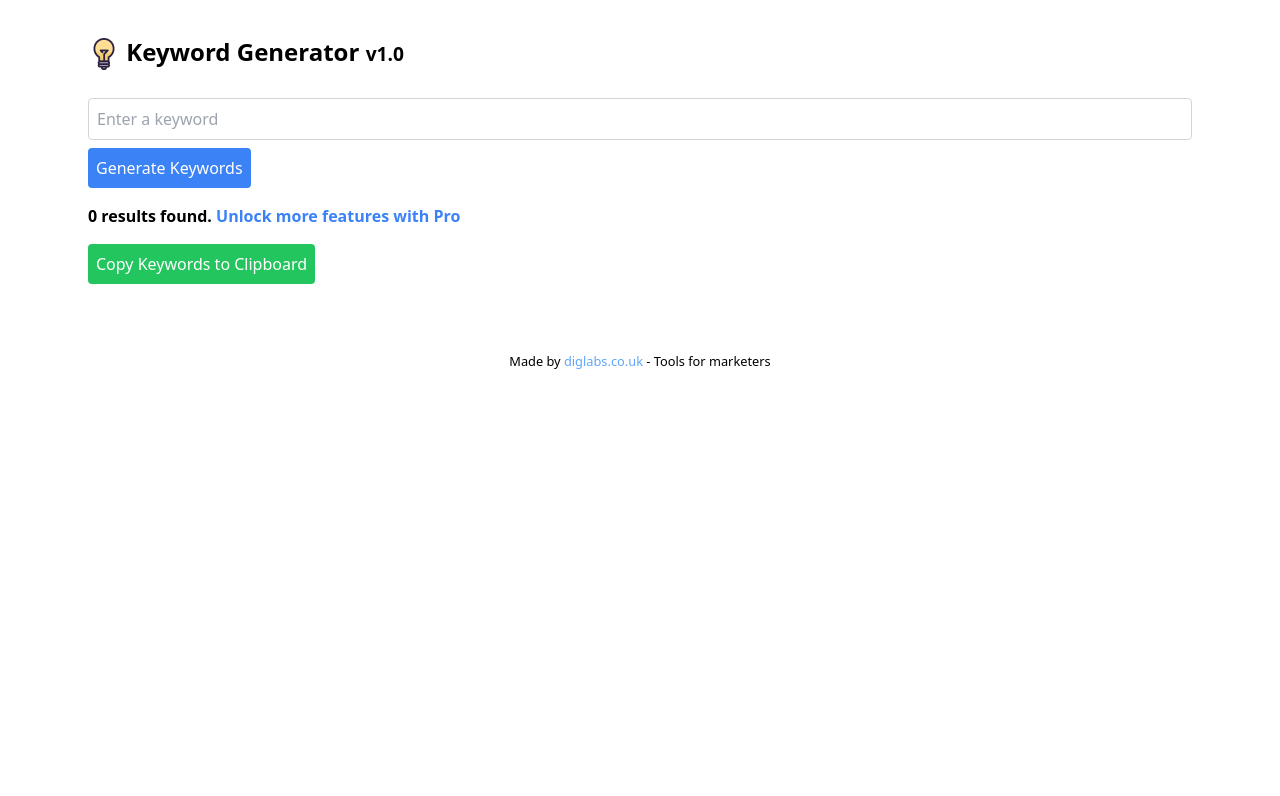
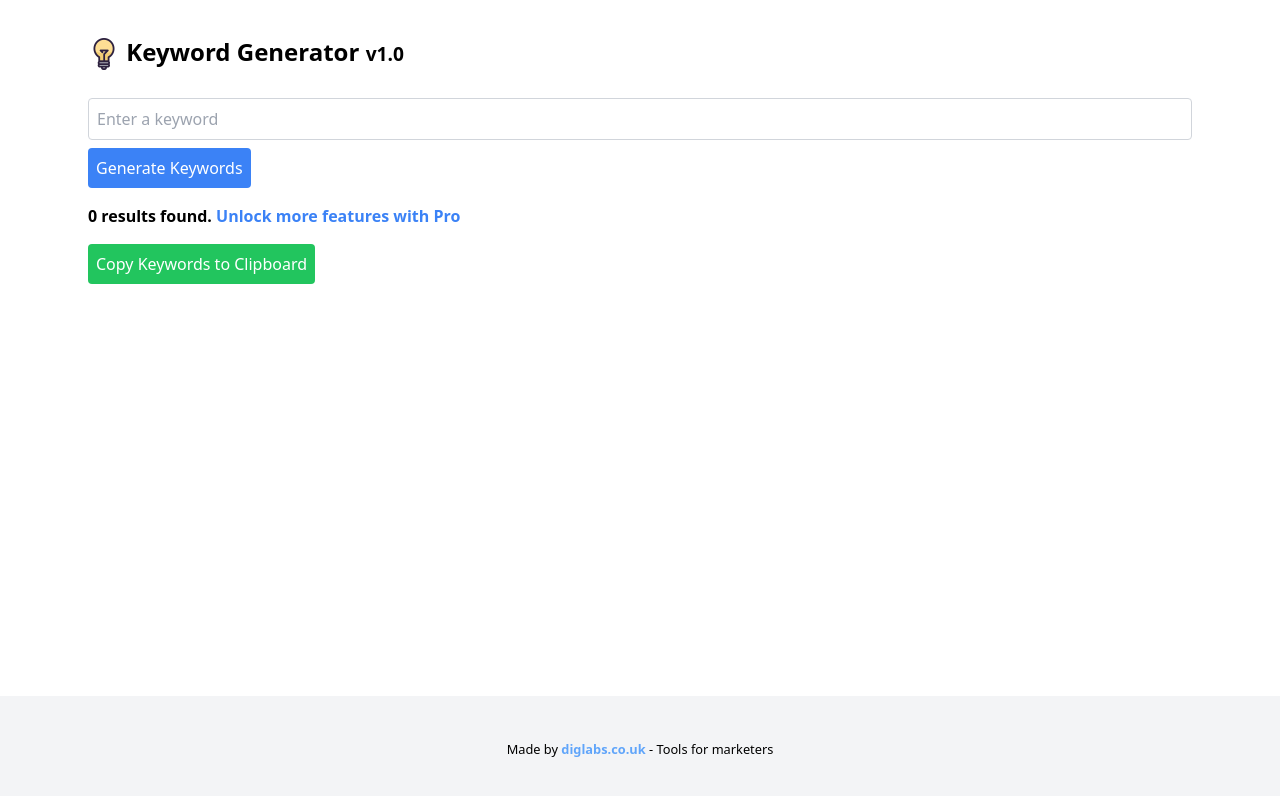
Before and after one commit to sjh1392/keyword-gen-frontend, a Vue app: page / in a window 1280 px wide. Shown: the top 796 px of the page. Built offline with nearby package versions, Linux system fonts and the light colour scheme.

Commit message:
footer ui

```diff
--- a/src/App.vue
+++ b/src/App.vue
@@ -185,9 +185,9 @@ export default {
     </table>
 
   </div>
-  <footer class="text-center p-10">
+  <footer class="text-center p-10 bg-gray-100 fixed w-[100%] bottom-0">
     <small>
-      Made by <a href="https://diglabs.co.uk" class="text-blue-400">diglabs.co.uk</a> - Tools for marketers
+      Made by <a href="https://diglabs.co.uk" class="font-bold text-blue-400">diglabs.co.uk</a> - Tools for marketers
     </small>
   </footer>
 </template>
```
